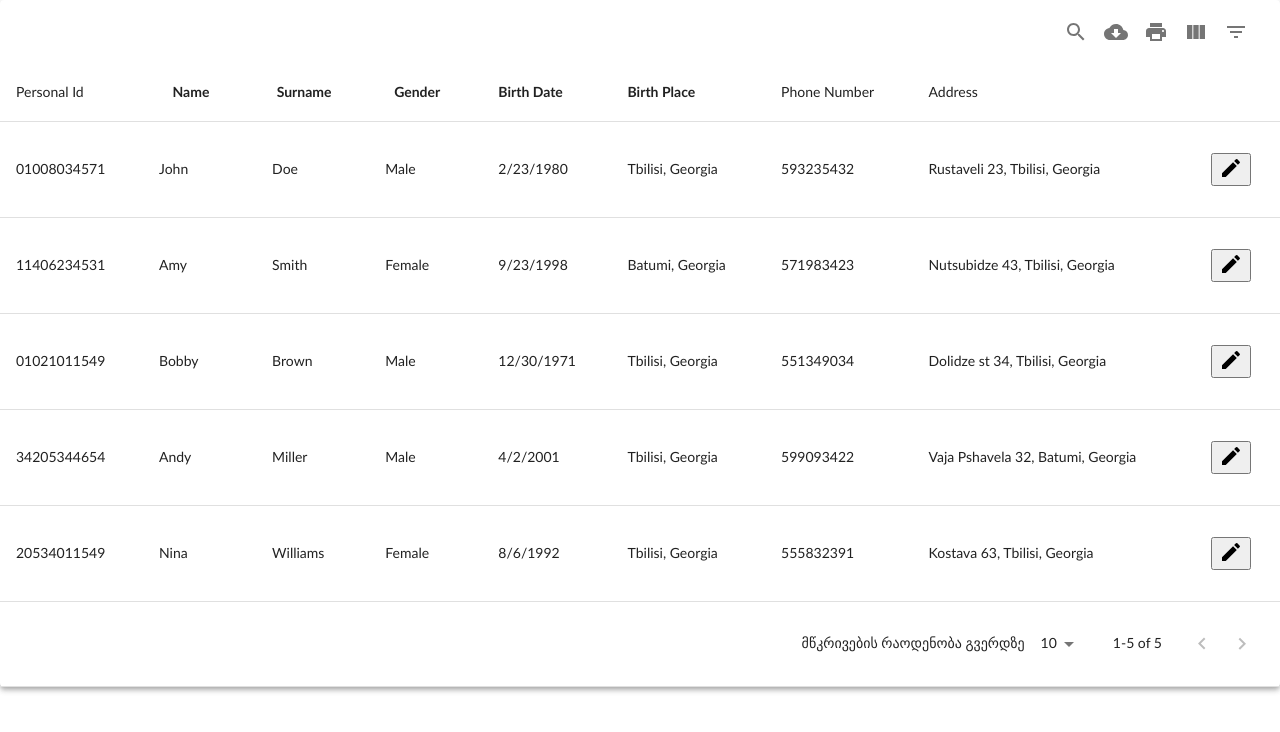
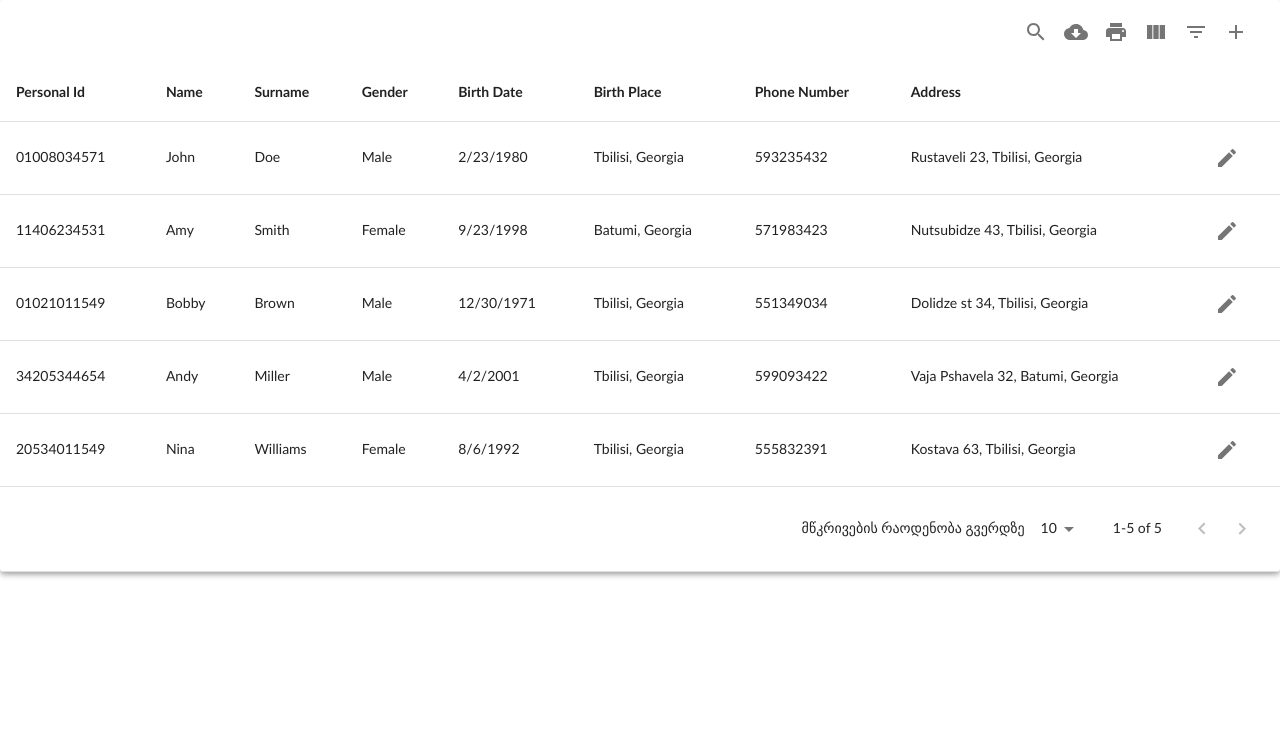
Before and after one commit to alex199821/material-ui-task, a React (Create React App) app: page / in a window 1280 px wide. Shown: the top 732 px of the page. Built offline with nearby package versions, Linux system fonts and the light colour scheme.

Commit message:
first part done, types problem

```diff
--- a/package.json
+++ b/package.json
@@ -3,6 +3,8 @@
   "version": "0.1.0",
   "private": true,
   "dependencies": {
+    "@mui/lab": "^5.0.0-alpha.119",
+    "@mui/x-date-pickers": "^5.0.18",
     "@testing-library/jest-dom": "^5.16.5",
     "@testing-library/react": "^13.4.0",
     "@testing-library/user-event": "^13.5.0",
@@ -15,6 +17,8 @@
     "mui-datatables": "^4.3.0",
     "react": "^18.2.0",
     "react-dom": "^18.2.0",
+    "react-hook-form": "^7.43.1",
+    "react-router-dom": "^6.8.1",
     "react-scripts": "5.0.1",
     "typescript": "^4.9.5",
     "web-vitals": "^2.1.4"
--- a/src/App.tsx
+++ b/src/App.tsx
@@ -1,11 +1,17 @@
 import React from "react";
+import { BrowserRouter, Routes, Route } from "react-router-dom";
+
 import "./App.css";
-import DataTable from "./pages/DataTable/DataTable";
+import DataTable from "./pages/DataTable";
+import UserForm from "./pages/UserForm";
 function App() {
   return (
-    <div className="App">
-      <DataTable />
-    </div>
+    <BrowserRouter>
+      <Routes>
+        <Route path="/" element={<DataTable />} />
+        <Route path="userform" element={<UserForm />} />
+      </Routes>
+    </BrowserRouter>
   );
 }
 
--- /dev/null
+++ b/src/components/OpenFormButton.tsx
@@ -0,0 +1,32 @@
+import React from "react";
+import MuiButton from "@mui/material/Button";
+import { Theme } from "@mui/material/styles";
+
+import ModeEditIcon from "@mui/icons-material/ModeEdit";
+import { SvgIconComponent } from "@mui/icons-material";
+interface ButtonProps {
+  //Icon needs type assignment
+  icon: any;
+  onClick: () => void;
+}
+
+const styles = {
+  editBtn: (theme: Theme) => ({
+    padding: "8px",
+    color: theme.palette.secondary.main,
+    borderRadius: "50px",
+    ":hover": {
+      color: theme.palette.primary.main,
+    },
+  }),
+};
+
+const OpenFormButton: React.FC<ButtonProps> = ({ onClick, icon }) => {
+  return (
+    <MuiButton onClick={onClick} sx={styles.editBtn}>
+      {icon}
+    </MuiButton>
+  );
+};
+
+export default OpenFormButton;
--- /dev/null
+++ b/src/pages/DataTable.tsx
@@ -0,0 +1,168 @@
+import React from "react";
+import { useState } from "react";
+
+import MUIDataTable, {
+  MUIDataTableColumn,
+  MUIDataTableData,
+} from "mui-datatables";
+// import {
+//   styled,
+//   withStyles,
+//   createStyles,
+//   Theme,
+//   makeStyles,
+// } from "@mui/material/styles";
+import { users } from "../utils/mockData";
+import ModeEditIcon from "@mui/icons-material/ModeEdit";
+import OpenFormButton from "../components/OpenFormButton";
+import AddIcon from "@mui/icons-material/Add";
+import { Button } from "@mui/material";
+import { useNavigate } from "react-router-dom";
+
+// import styles from "./styles";
+
+const DataTable = () => {
+  const navigate = useNavigate();
+
+  const handleEdit = (dataTableProps: MUIDataTableData) => {
+    let pop = dataTableProps;
+    console.log(pop[0]);
+  };
+
+  const handleNewRow = () => {
+    console.log("new Row");
+  };
+
+  const columns: MUIDataTableColumn[] = [
+    {
+      name: "id",
+      label: "id",
+      options: {
+        display: false,
+      },
+    },
+    {
+      name: "personalId",
+      label: "Personal Id",
+      options: {
+        filter: true,
+        sort: false,
+        filterType: "textField",
+      },
+    },
+    {
+      name: "name",
+      label: "Name",
+      options: {
+        filter: true,
+        sort: true,
+        filterType: "textField",
+      },
+    },
+    {
+      name: "surname",
+      label: "Surname",
+      options: {
+        filter: true,
+        sort: true,
+        filterType: "textField",
+      },
+    },
+    {
+      name: "gender",
+      label: "Gender",
+      options: {
+        filter: true,
+        sort: true,
+        filterType: "dropdown",
+      },
+    },
+    {
+      name: "birthDate",
+      label: "Birth Date",
+      options: {
+        customBodyRender: (value: Date) => {
+          return value.toLocaleDateString();
+        },
+        //Birthdate Filtering needs to be added
+        filter: true,
+        sort: true,
+      },
+    },
+    {
+      name: "birthPlace",
+      label: "Birth Place",
+      options: {
+        filter: true,
+        sort: true,
+        filterType: "textField",
+      },
+    },
+    {
+      name: "phoneNumber",
+      label: "Phone Number",
+      options: {
+        filter: false,
+        sort: false,
+        filterType: "textField",
+      },
+    },
+    {
+      name: "address",
+      label: "Address",
+      options: {
+        filter: true,
+        sort: false,
+        filterType: "textField",
+      },
+    },
+    {
+      name: "",
+      options: {
+        filter: false,
+        sort: false,
+        empty: true,
+        viewColumns: false,
+        customBodyRender: (value, tableMeta, updateValue) => {
+          return (
+            <OpenFormButton
+              onClick={() =>
+                handleEdit(tableMeta.tableData[tableMeta.rowIndex])
+              }
+              icon={<ModeEditIcon />}
+            />
+          );
+        },
+      },
+    },
+  ];
+
+  return (
+    <>
+      <MUIDataTable
+        title={""}
+        data={users}
+        columns={columns}
+        options={{
+          responsive: "standard",
+          textLabels: {
+            pagination: {
+              rowsPerPage: "მწკრივების რაოდენობა გვერდზე",
+            },
+          },
+          rowsPerPage: 10,
+          rowsPerPageOptions: [10, 20, 50],
+          selectableRows: "none",
+          rowHover: true,
+          viewColumns: true,
+          draggableColumns: { enabled: true, transitionTime: 100 },
+          customToolbar: () => {
+            return <OpenFormButton onClick={handleNewRow} icon={<AddIcon />} />;
+          },
+        }}
+      />
+    </>
+  );
+};
+
+export default DataTable;
--- a/src/pages/DataTable/DataTable.tsx
+++ /dev/null
@@ -1,97 +0,0 @@
-import React from "react";
-import { useState } from "react";
-
-import MUIDataTable, { MUIDataTableColumn } from "mui-datatables";
-import {
-  styled,
-  withStyles,
-  createStyles,
-  Theme,
-  makeStyles,
-} from "@mui/material/styles";
-import { users } from "../../utils/mockData";
-import ModeEditIcon from "@mui/icons-material/ModeEdit";
-// import styles from "./styles";
-
-const columns: MUIDataTableColumn[] = [
-  {
-    name: "personalId",
-    label: "Personal Id",
-    options: { filter: true, sort: false },
-  },
-  { name: "name", label: "Name", options: { filter: true, sort: true } },
-  { name: "surname", label: "Surname", options: { filter: true, sort: true } },
-  { name: "gender", label: "Gender", options: { filter: true, sort: true } },
-  {
-    name: "birthDate",
-    label: "Birth Date",
-    options: {
-      customBodyRender: (value: Date) => {
-        return value.toLocaleDateString();
-      },
-      filter: false,
-      sort: true,
-    },
-  },
-  {
-    name: "birthPlace",
-    label: "Birth Place",
-    options: { filter: true, sort: true },
-  },
-  {
-    name: "phoneNumber",
-    label: "Phone Number",
-    options: { filter: false, sort: false },
-  },
-  {
-    name: "address",
-    label: "Address",
-    options: { filter: true, sort: false },
-  },
-  {
-    name: "",
-    options: {
-      filter: false,
-      sort: false,
-      empty: true,
-      customBodyRenderLite: (dataIndex, rowIndex) => {
-        return (
-          <button
-            onClick={() =>
-              window.alert(
-                `Clicked "Edit" for row ${rowIndex} with dataIndex of ${dataIndex}`
-              )
-            }
-          >
-            <ModeEditIcon />
-          </button>
-        );
-      },
-    },
-  },
-];
-
-const DataTable = () => {
-  return (
-    <MUIDataTable
-      title={""}
-      data={users}
-      columns={columns}
-      options={{
-        filterType: "dropdown",
-        responsive: "vertical",
-        textLabels: {
-          pagination: {
-            rowsPerPage: "მწკრივების რაოდენობა გვერდზე",
-          },
-        },
-        rowsPerPage: 10,
-        rowsPerPageOptions: [10, 20, 50],
-        selectableRows: "none",
-
-      }}
-    />
-  );
-};
-
-export default DataTable;
--- /dev/null
+++ b/src/pages/UserForm.tsx
@@ -0,0 +1,56 @@
+import React from "react";
+import { useForm, SubmitHandler } from "react-hook-form";
+import { Button, TextField } from "@mui/material";
+
+type FormValues = {
+  firstName: string;
+  lastName: string;
+  age: number;
+};
+
+const UserForm = () => {
+  const {
+    register,
+    handleSubmit,
+    formState: { errors },
+  } = useForm<FormValues>();
+
+  const onSubmit: SubmitHandler<FormValues> = (data: FormValues) => {
+    console.log(data);
+  };
+
+  return (
+    <form onSubmit={handleSubmit(onSubmit)}>
+      <TextField
+        {...register("firstName", { required: true })}
+        label="First Name"
+        variant="outlined"
+        error={!!errors.firstName}
+        helperText={errors.firstName && "This field is required"}
+      />
+
+      <TextField
+        {...register("lastName", { required: true })}
+        label="Last Name"
+        variant="outlined"
+        error={!!errors.lastName}
+        helperText={errors.lastName && "This field is required"}
+      />
+
+      <TextField
+        {...register("age", { required: true })}
+        label="Age"
+        variant="outlined"
+        type="number"
+        error={!!errors.age}
+        helperText={errors.age && "This field is required"}
+      />
+
+      <Button variant="contained" type="submit">
+        Submit
+      </Button>
+    </form>
+  );
+};
+
+export default UserForm;
--- a/src/theme.tsx
+++ b/src/theme.tsx
@@ -3,12 +3,12 @@ import { green, purple } from "@mui/material/colors";
 
 export const theme = createTheme({
   palette: {
-    // primary: {
-    //   main: purple[500],
-    // },
-    // secondary: {
-    //   main: green[500],
-    // },
+    primary: {
+      main: "rgba(25, 118, 210, 1)",
+    },
+    secondary: {
+      main: "rgba(0, 0, 0, 0.54)",
+    },
     // text: {
     //   //   primary: "red",
     // },
@@ -17,35 +17,54 @@ export const theme = createTheme({
     fontFamily: "Calibri, Sans-Serif",
   },
   components: {
-    MUIDataTableBodyCell: {
+    MuiTableCell: {
       styleOverrides: {
-        root: {
-          padding: "15px 0px",
+        head: {
+          textTransform: "none",
+          fontWeight: "600",
         },
       },
     },
-    MuiButtonBase: {
+
+    MuiButton: {
       styleOverrides: {
         root: {
-          //   color: "rgb(255, 255, 255)",
-          //   borderBottom: "none",
           textTransform: "none",
           padding: "0px",
-          fontWeight: "700",
+          fontWeight: "600",
+          minWidth: "fit-content",
         },
       },
     },
-    MuiButton: {
+    MuiFormGroup: {
       styleOverrides: {
         root: {
-          //   color: "rgb(255, 255, 255)",
-          //   borderBottom: "none",
-          textTransform: "none",
-          padding: "0px",
-          fontWeight: "700",
-
+          padding: "15px",
         },
       },
     },
+    MUIDataTableViewCol: {
+      styleOverrides: {
+        title: {
+          padding: "15px 15px 0px 15px",
+        },
+      },
+    },
+    MUIDataTableFilter: {
+      styleOverrides: {
+        reset: {
+          display: "flex",
+          alignItems: "center",
+          columnGap: "10px",
+        },
+      },
+    },
+    // MuiTextField: {
+    //   styleOverrides: {
+    //     root: {
+    //       padding: "0px",
+    //     },
+    //   },
+    // },
   },
 });
--- a/src/utils/mockData.tsx
+++ b/src/utils/mockData.tsx
@@ -61,7 +61,7 @@ export const users: User[] = [
     address: "Vaja Pshavela 32, Batumi, Georgia",
   },
   {
-    id: 5,
+    id: 345,
     personalId: "20534011549",
     name: "Nina",
     surname: "Williams",
--- a/tsconfig.json
+++ b/tsconfig.json
@@ -1,5 +1,6 @@
 {
   "compilerOptions": {
+    // "suppressImplicitAnyIndexErrors": true,
     "target": "es5",
     "lib": [
       "dom",
@@ -22,5 +23,5 @@
   },
   "include": [
     "src"
-  ]
+, "src/pages/DataTable.tsx"  ]
 }
```
Also changed, not shown: src/pages/test.js (deleted), 1 other file (tests, documents, lock files or other folders).
